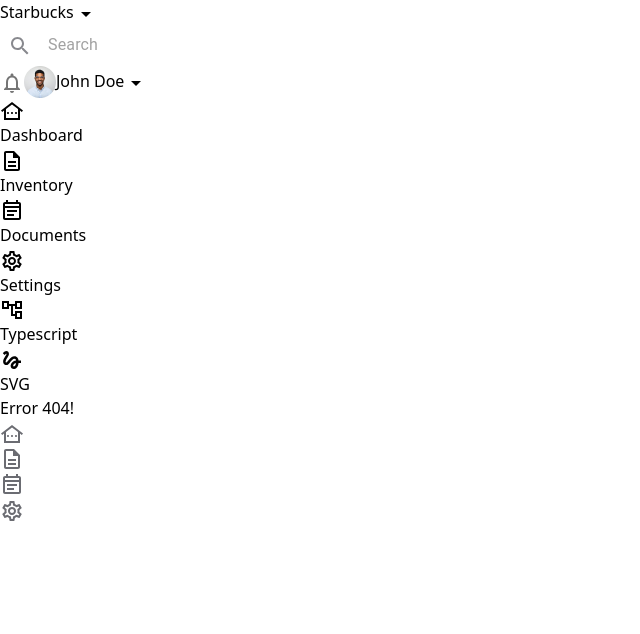
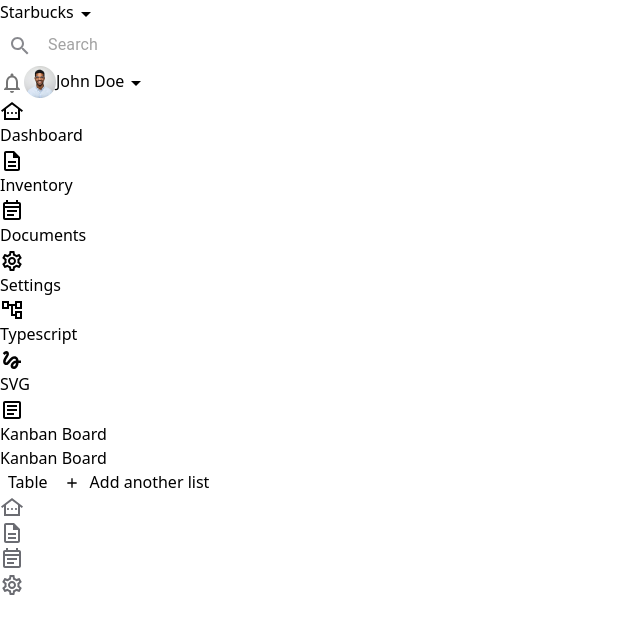
Before and after one commit to jakdev047/tailwindcss, a React (Create React App) app: page /kanban-board in a window 1280 px wide. Before the commit this address led to /error. Shown: the top 634 px of the page, without its empty margins (0-640 px from the left). Built offline with nearby package versions, Linux system fonts and the light colour scheme.

Commit message:
new task add

```diff
--- a/src/assets/css/index.css
+++ b/src/assets/css/index.css
@@ -10,6 +10,7 @@
 @import "./footer.css";
 @import "./table.css";
 @import "./scrollableTable.css";
+@import "./kanbanBoard.css";
 
 /* all module should be placed top of this */
 @import "./responsive.css";
--- /dev/null
+++ b/src/assets/css/kanbanBoard.css
@@ -0,0 +1,11 @@
+.kanban-board-wrapper {
+  padding: 0 15px;
+}
+
+.add-task-card {
+  display: flex;
+  align-items: center;
+  padding: 10px;
+  font-size: 16px;
+  cursor: pointer;
+}
--- a/src/assets/css/table.css
+++ b/src/assets/css/table.css
@@ -10,6 +10,12 @@
   border-radius: 4px;
   margin: 24px;
 }
+
+.table-card-body.transparent {
+  background: transparent;
+  box-shadow: none;
+}
+
 .table-card-search {
   padding: 0 0 24px 17px;
 }
--- /dev/null
+++ b/src/modules/kanbanBoard/component/ListInput.jsx
@@ -0,0 +1,96 @@
+import React from "react";
+import {
+  AddOutlined,
+  AssignmentOutlined,
+  AddCircleOutlineOutlined,
+  CancelOutlined,
+} from "@mui/icons-material";
+import { spaceValidation, stringValidation } from "../../../utility/validation";
+import { taskListAddHandler } from "../helper";
+
+export default function ListInput({
+  isTaskInput,
+  setIsTaskInput,
+  taskName,
+  setTaskName,
+  taskList,
+  setTaskList,
+}) {
+  return (
+    <div className="px-2 w-[300px] overflow-y-auto">
+      {isTaskInput ? (
+        <>
+          <div className="table-card-body m-0 p-0">
+            <div className="add-task-card">
+              <AssignmentOutlined
+                sx={{ marginRight: "10px", fontSize: "16px" }}
+              />
+
+              <input
+                type="text"
+                name="taskName"
+                value={taskName}
+                onChange={(e) => {
+                  e.stopPropagation();
+                  setTaskName(e.target.value);
+                }}
+                onKeyPress={(e) => {
+                  if (stringValidation(e)) {
+                    taskListAddHandler(
+                      taskList,
+                      setTaskList,
+                      e.target.value,
+                      setTaskName,
+                      () => {
+                        setIsTaskInput(false);
+                      }
+                    );
+                  }
+                }}
+                placeholder="Add new list"
+              />
+
+              <AddCircleOutlineOutlined
+                sx={{ marginRight: "10px", fontSize: "16px" }}
+                onClick={() => {
+                  if (spaceValidation(taskName)) {
+                    taskListAddHandler(
+                      taskList,
+                      setTaskList,
+                      taskName,
+                      setTaskName,
+                      () => {
+                        setIsTaskInput(false);
+                      }
+                    );
+                  }
+                }}
+              />
+
+              <CancelOutlined
+                sx={{ fontSize: "16px" }}
+                onClick={() => {
+                  setIsTaskInput(false);
+                }}
+              />
+            </div>
+          </div>
+        </>
+      ) : (
+        <>
+          <div className="table-card-body m-0 p-0">
+            <div
+              className="add-task-card"
+              onClick={() => {
+                setIsTaskInput(true);
+              }}
+            >
+              <AddOutlined sx={{ marginRight: "10px", fontSize: "16px" }} />
+              Add another list
+            </div>
+          </div>
+        </>
+      )}
+    </div>
+  );
+}
--- /dev/null
+++ b/src/modules/kanbanBoard/helper.js
@@ -0,0 +1,21 @@
+export const taskListAddHandler = (
+  taskList,
+  setTaskList,
+  value,
+  setTaskName,
+  cb
+) => {
+  const copy = [...taskList];
+  copy.push({
+    id: +copy?.length + 1,
+    labelName: value,
+    list: [],
+    newCardInput: "",
+    renameListName: false,
+  });
+
+  setTaskList(copy);
+  setTaskName("");
+
+  cb && cb();
+};
--- /dev/null
+++ b/src/modules/kanbanBoard/index.jsx
@@ -0,0 +1,38 @@
+import { useState } from "react";
+import ListInput from "./component/ListInput";
+
+export default function KanbanBoard() {
+
+  const [isTaskInput,setIsTaskInput] = useState(false);
+  const [taskName, setTaskName] = useState("");
+  const [taskList,setTaskList] = useState([]);
+
+  console.log("taskList",taskList);
+
+  return (
+    <>
+      <div className="table-card">
+        <div className="table-card-heading">
+          <h2 className="title">Kanban Board</h2>
+        </div>
+        <div className="table-card-body transparent">
+          <div className="kanban-board-wrapper">
+            <div className="z-20 flex flex-row">
+              <div className="px-2 w-[300px] overflow-y-auto z-10"> Table</div>
+
+              {/* list new input  */}
+              <ListInput
+                isTaskInput={isTaskInput}
+                setIsTaskInput={setIsTaskInput}
+                taskName={taskName}
+                setTaskName={setTaskName}
+                taskList={taskList}
+                setTaskList={setTaskList}
+              />
+            </div>
+          </div>
+        </div>
+      </div>
+    </>
+  );
+}
--- a/src/router/basePage.jsx
+++ b/src/router/basePage.jsx
@@ -6,7 +6,6 @@
 import FooterSection from "../layout/footer/FooterSection";
 import Sidebar from "../layout/sidebar/Sidebar";
 
-
 // module
 const Dashboard = lazy(() => import("../modules/dashboard/index"));
 const Inventory = lazy(() => import("../modules/inventory/index"));
@@ -14,6 +13,7 @@
 const Settings = lazy(() => import("../modules/settings/index"));
 const TypeScriptModule = lazy(() => import("../modules/TypeScriptModule/index.tsx"));
 const SVG = lazy(() => import("../modules/svg"));
+const KanbanBoard = lazy(() => import("../modules/kanbanBoard"));
 
 const BasePage = () => {
 
@@ -42,6 +42,7 @@
                         <Route exact path="/settings" component={Settings} />
                         <Route exact path="/typescript" component={TypeScriptModule} />
                         <Route exact path="/svg" component={SVG} />
+                        <Route exact path="/kanban-board" component={KanbanBoard} />
                         <Route path="/error" component={() => <h1>Error 404!</h1>} />
                         <Redirect to="/error" />
                      </Switch>
--- a/src/utility/menu.js
+++ b/src/utility/menu.js
@@ -4,7 +4,9 @@
   EventNoteOutlined,
   SettingsOutlined,
   AccountTreeOutlined,
-  GestureOutlined
+  GestureOutlined,
+  ArticleOutlined
+  // ViewKanbanOutlined
 } from '@mui/icons-material';
 
 
@@ -57,4 +59,12 @@
     isFirstLabel: false,
     subs: [],
   },
+  {
+    id: 7,
+    label: "Kanban Board",
+    to: "/kanban-board",
+    icon: <ArticleOutlined />,
+    isFirstLabel: false,
+    subs: [],
+  },
 ];
--- /dev/null
+++ b/src/utility/validation.js
@@ -0,0 +1,16 @@
+const spaceValidationRgx = /^ *$/;
+
+export const stringValidation = (e) => {
+  if (
+    e.key.toLocaleLowerCase() === "enter" &&
+    e.target.value?.length > 0 &&
+    !spaceValidationRgx.test(e.target.value)
+  ) {
+    return true;
+  }
+  return false;
+};
+
+export const spaceValidation = (text) => {
+  return !spaceValidationRgx.test(text);
+};
```
